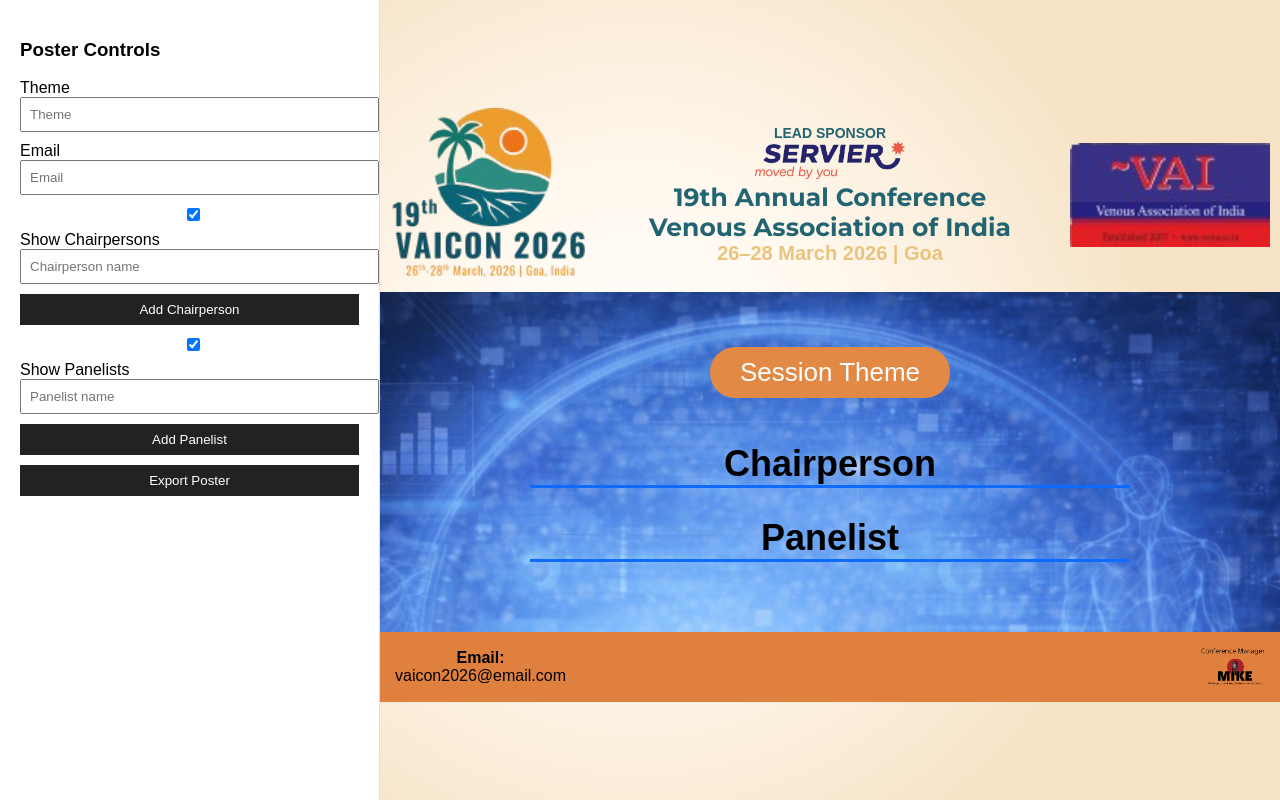
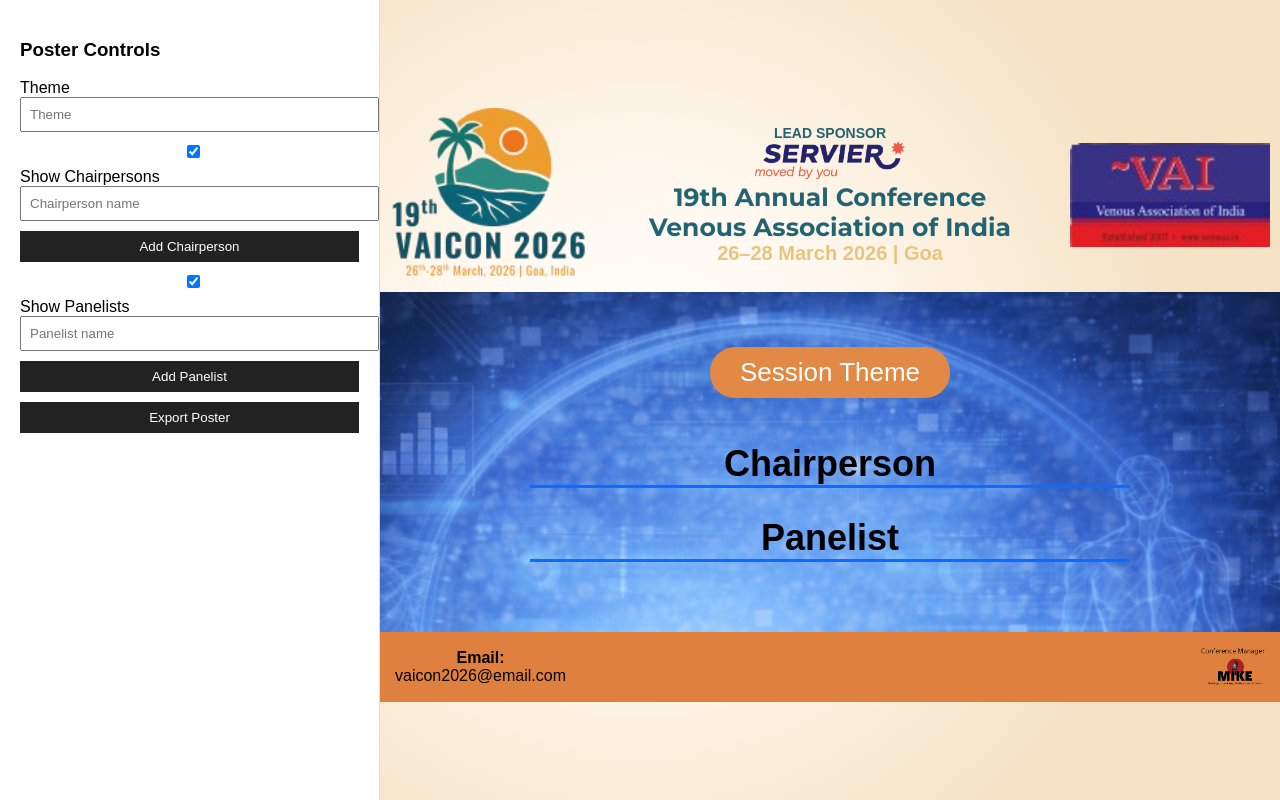
Before and after one commit to nav380/poster, a plain HTML site: page index.html in a window 1280 px wide. Drawn offline with nearby package versions, Linux system fonts and the light colour scheme.

Commit message:
first commit

```diff
--- a/index.html
+++ b/index.html
@@ -108,8 +108,6 @@
       <label>Theme</label>
       <input placeholder="Theme" oninput="updateText('tag',this.value)">
 
-      <label>Email</label>
-      <input placeholder="Email" oninput="updateText('emailValue',this.value)">
 
       <!-- ✅ Chairpersons -->
       <label><input type="checkbox" checked onchange="toggleSection('chair')"> Show Chairpersons</label>
```
